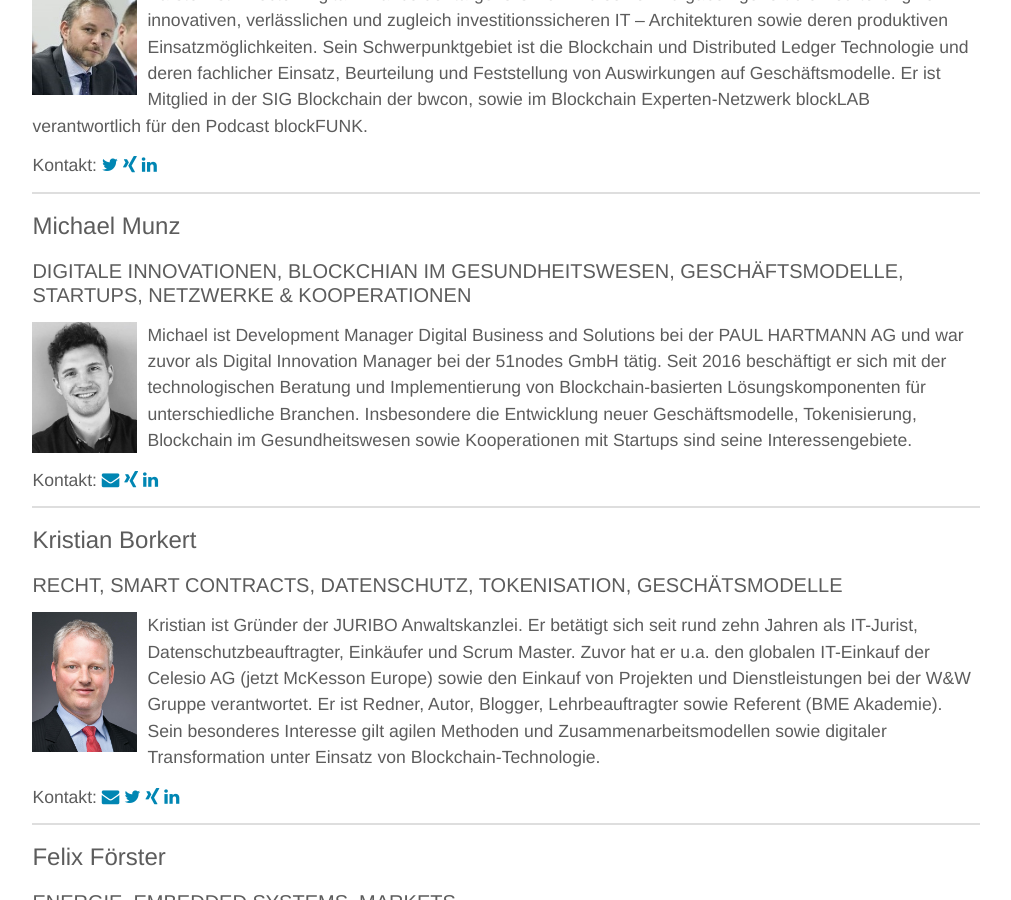
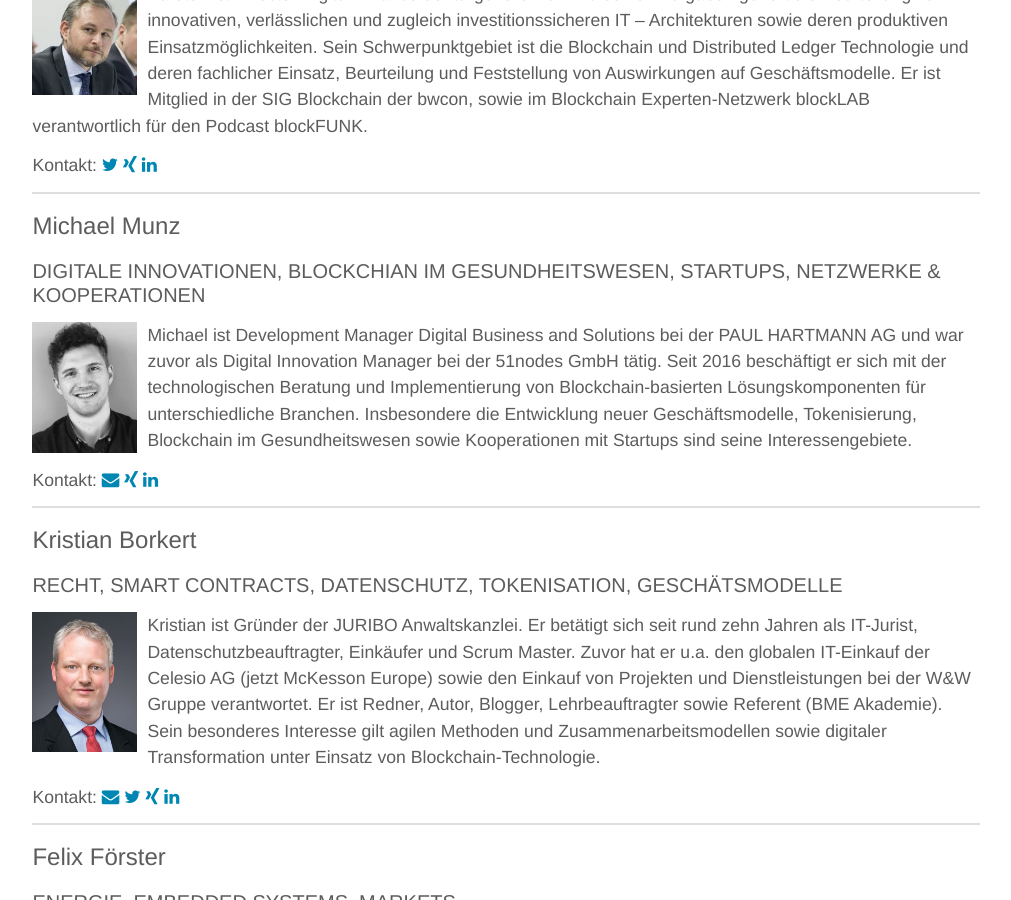
Before and after one commit to blocklab/site, a Jekyll site: the page built from team.md, in a window 1280 px wide and 900 px high, scrolled down 2706 px. Shown: the whole window, without its empty margins (134-1145 px from the left). Built offline with Jekyll 4.4.1, drawn with Linux system fonts in a browser that asks for light colours.

Commit message:
Update team.yml

```diff
--- a/_data/team.yml
+++ b/_data/team.yml
@@ -67,7 +67,7 @@
 
 - id: michael
   name: Michael Munz
-  topics: DIGITALE INNOVATIONEN, BLOCKCHIAN IM GESUNDHEITSWESEN, GESCHÄFTSMODELLE, STARTUPS, NETZWERKE & KOOPERATIONEN
+  topics: DIGITALE INNOVATIONEN, BLOCKCHIAN IM GESUNDHEITSWESEN, STARTUPS, NETZWERKE & KOOPERATIONEN
   image: /assets/images/team/michaelmunz.jpg
   description: Michael ist Development Manager Digital Business and Solutions bei der PAUL HARTMANN AG und war zuvor als Digital Innovation Manager bei der 51nodes GmbH tätig. Seit 2016 beschäftigt er sich mit der technologischen Beratung und Implementierung von Blockchain-basierten Lösungskomponenten für unterschiedliche Branchen. Insbesondere die Entwicklung neuer Geschäftsmodelle, Tokenisierung, Blockchain im Gesundheitswesen sowie Kooperationen mit Startups sind seine Interessengebiete.
   xing: Michael_Munz12
```
